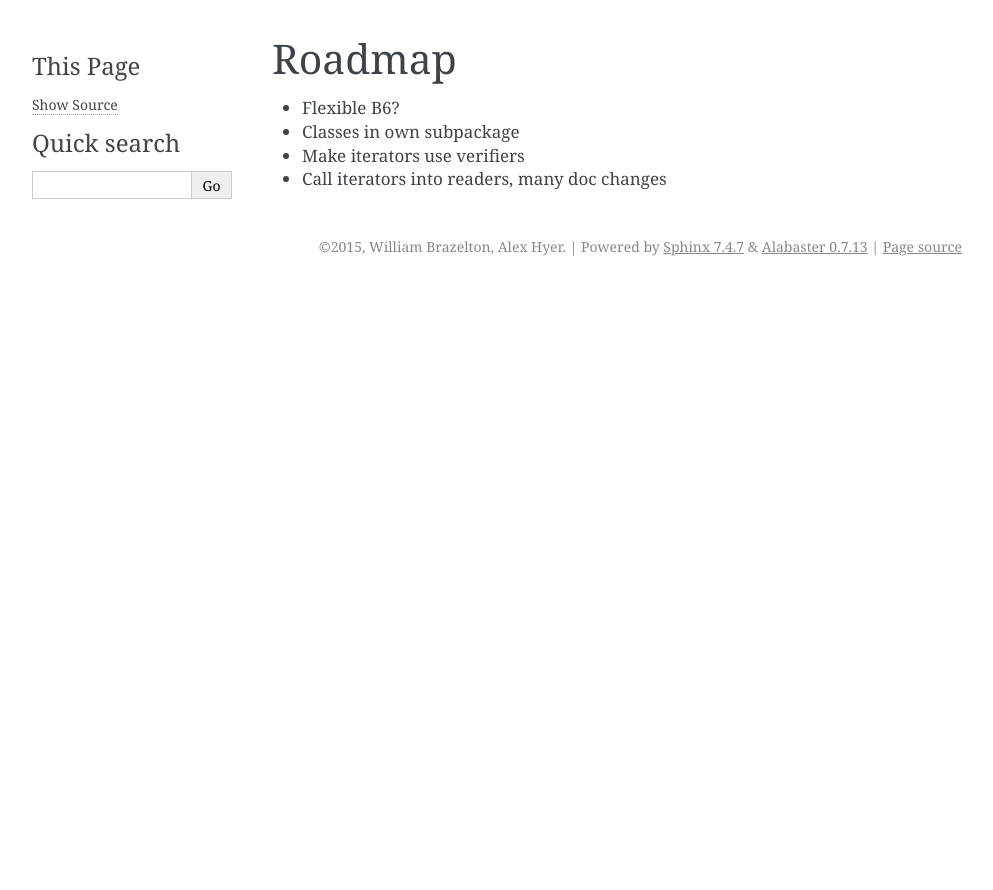
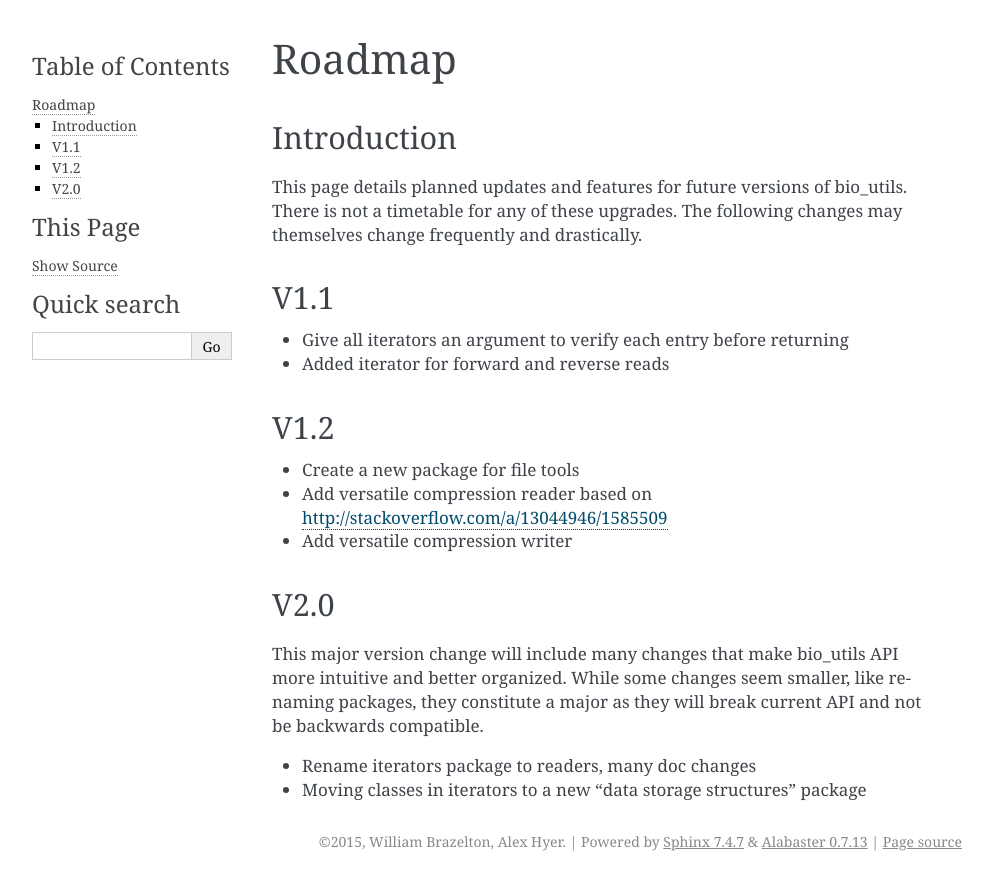
Before and after one commit to Brazelton-Lab/bio_utils, a Sphinx documentation site: the page built from source/roadmap.rst, in a window 1280 px wide. Shown: the top 890 px of the page, without its empty margins (148-1141 px from the left). Built offline with Sphinx 7.4.7, drawn with Linux system fonts in a browser that asks for light colours.

Commit message:
Finished roadmap
roadmap.rst now has all planned changes
documented.

```diff
--- a/setup.py
+++ b/setup.py
@@ -24,7 +24,7 @@ Copyright:
 from setuptools import setup
 
 setup(name='bio_utils',
-      version='0.7.19a9',
+      version='0.7.19a10',
       description='library of common bioinformatic tasks',
       classifiers=[
           'Development Status :: 3 - Alpha',
@@ -40,7 +40,7 @@ setup(name='bio_utils',
       keywords='bioinformatics iterators verifiers verify iterate utilities',
       url='https://github.com/Brazelton-Lab/bio_utils/',
       download_url='https://github.com/Brazelton-Lab/metameta/tarball/'
-                   '0.7.19a9',
+                   '0.7.19a10',
       author='Alex Hyer',
       author_email='theonehyer@gmail.com',
       license='GPLv3',
--- a/source/conf.py
+++ b/source/conf.py
@@ -63,7 +63,7 @@ author = 'William Brazelton, Alex Hyer, Christopher Thornton'
 # The short X.Y version.
 version = '0.7'
 # The full version, including alpha/beta/rc tags.
-release = '0.7.19a9'
+release = '0.7.19a10'
 
 # The language for content autogenerated by Sphinx. Refer to documentation
 # for a list of supported languages.
--- a/source/roadmap.rst
+++ b/source/roadmap.rst
@@ -2,10 +2,41 @@
 Roadmap
 =======
 
-* Flexible B6?
 
-* Classes in own subpackage
+Introduction
+------------
 
-* Make iterators use verifiers
+This page details planned updates and features for future versions of
+bio_utils. There is not a timetable for any of these upgrades. The following
+changes may themselves change frequently and drastically.
 
-* Call iterators into readers, many doc changes
+
+V1.1
+----
+
+* Give all iterators an argument to verify each entry before returning
+
+* Added iterator for forward and reverse reads
+
+
+V1.2
+----
+
+* Create a new package for file tools
+
+* Add versatile compression reader based on `<http://stackoverflow.com/a/13044946/1585509>`_
+
+* Add versatile compression writer
+
+
+V2.0
+----
+
+This major version change will include many changes that make bio_utils API
+more intuitive and better organized. While some changes seem smaller, like
+renaming packages, they constitute a major as they will break current API and
+not be backwards compatible.
+
+* Rename iterators package to readers, many doc changes
+
+* Moving classes in iterators to a new "data storage structures" package
```
Also changed, not shown: 1 other file.
